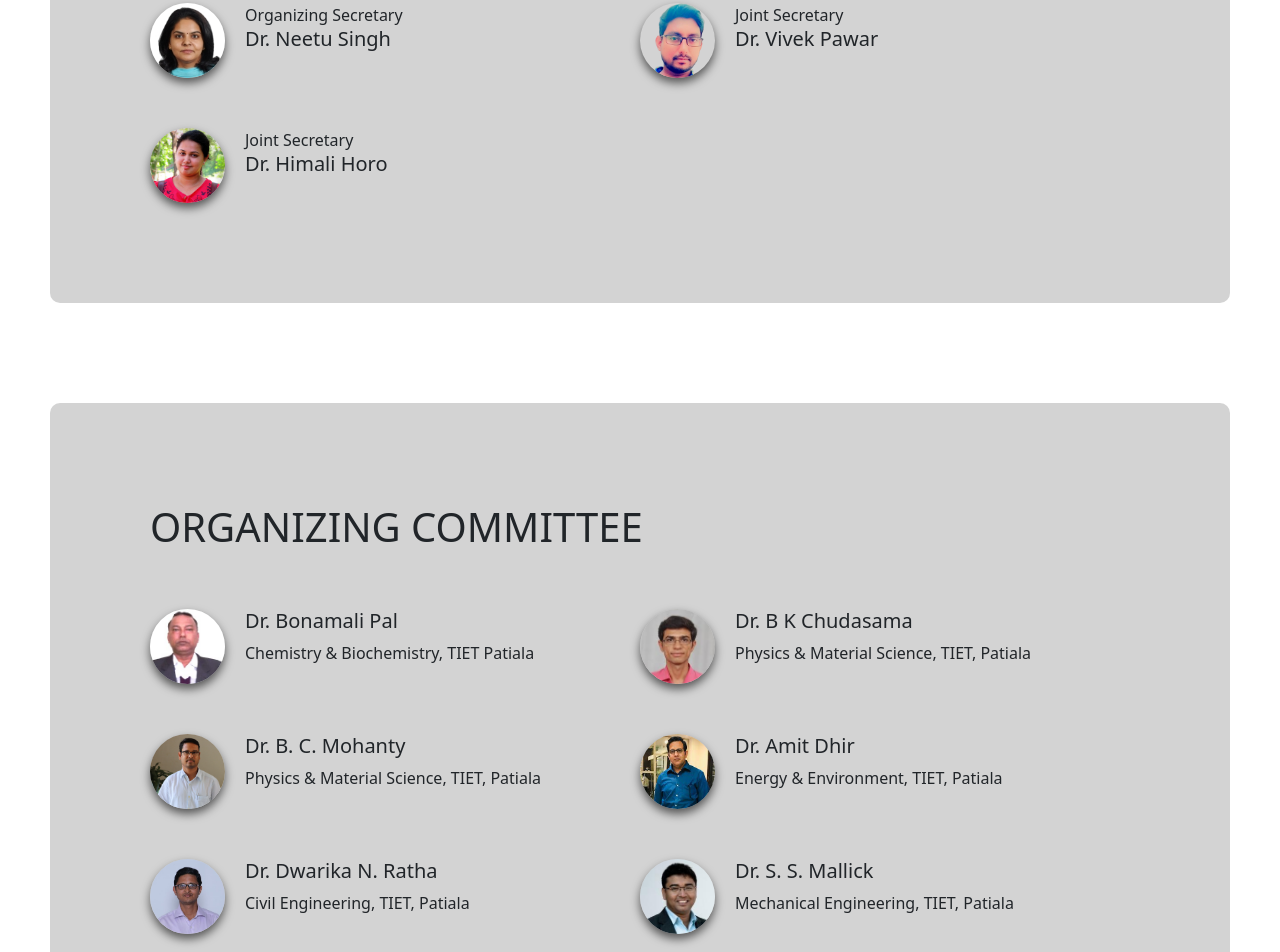
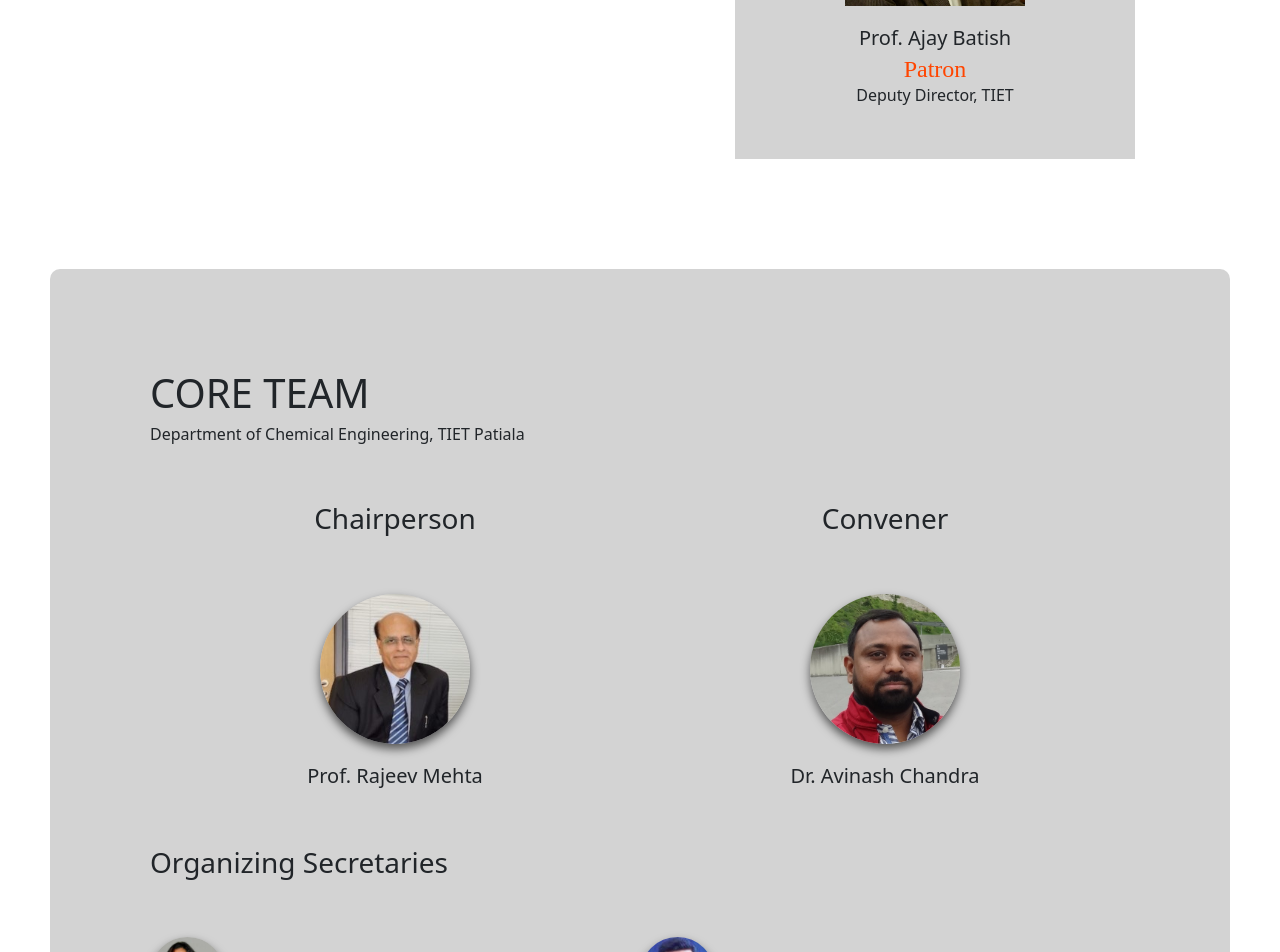
Before and after one commit to Sharathchandra345/SDCEE-2024, a React (Create React App) app in the folder client/: page / in a window 1280 px wide. Shown: the part 3140-4092 px from the top of the page. Built offline with nearby package versions, Linux system fonts and the light colour scheme.

Commit message:
venue changed, core team design updated

```diff
--- a/client/src/App.js
+++ b/client/src/App.js
@@ -10,6 +10,7 @@ import Six from "./Components/Six/Six";
 import Committee from "./Components/Committee/Committee";
 import Registration from "./pages/registration";
 import { BrowserRouter, Route, Routes } from "react-router-dom";
+import Speakers from "./Components/Speakers/Speakers";
 
 function App() {
   return (
@@ -32,8 +33,9 @@ function Home() {
       <Hero />
       <Two />
       <Three />
+      {/* <Speakers/> */}
+      <Four />
       <Committee />
-      <Four />
       <Five />
       <Six />
     </>
--- a/client/src/Components/Committee/Comittee.css
+++ b/client/src/Components/Committee/Comittee.css
@@ -20,7 +20,7 @@
 }
 
 .patron {
-  height: 300px;
+  height: 400px;
   aspect-ratio: 1;
   background-color: lightgray;
   margin-top: 120px;
@@ -31,6 +31,13 @@
   justify-content: center;
   align-items: center;
   z-index: 100;
+}
+
+.patronname{
+  margin: 0px;
+  padding: 00px;
+
+  margin-top: 20px;
 }
 
 .patronhead {
@@ -50,6 +57,11 @@
   flex-wrap: wrap;
 }
 
+.corehead{
+  flex-basis: 100%;
+  margin-top: 50px;
+}
+
 .orgcommembers {
   width: calc(100%-200px);
   display: flex;
@@ -59,9 +71,16 @@
 
 .orgcommember {
   display: flex;
+  align-items: center;
   flex-grow: 1;
   margin-top: 50px;
   flex-basis: 50%;
+}
+
+.secs{
+  flex-direction: column;
+  justify-content: center;
+  align-items: center;
 }
 
 .orgcommemberimg {
@@ -73,6 +92,11 @@
   box-shadow: 0 5px 10px #00000099;
   object-fit: cover;
   object-position: top;
+}
+
+.secsimg{
+  width: 150px;
+  margin-right: 0;
 }
 
 .othercom {
--- a/client/src/Components/Committee/Committee.js
+++ b/client/src/Components/Committee/Committee.js
@@ -81,6 +81,10 @@ const coreteam = [
     img: require("./images/avinashchandra.jpg"),
     role: "Convener",
   },
+];
+
+const orgsecs = [
+
   {
     name: "Dr. Sangmitra Barman",
     img: require("./images/sanghita.jpg"),
@@ -95,7 +99,11 @@ const coreteam = [
     name: "Dr. Neetu Singh",
     img: require("./images/neetusingh.jpg"),
     role: "Organizing Secretary",
-  },
+  }
+
+]
+
+const jointsecs = [
   {
     name: "Dr. Vivek Pawar",
     img: require("./images/vivekpawar.jpg"),
@@ -106,7 +114,7 @@ const coreteam = [
     img: require("./images/himalihoro.jpg"),
     role: "Joint Secretary",
   },
-];
+]
 
 const advcom = [
   { name: "Prof. Shang Dai", department: "University of Leeds, UK" },
@@ -179,8 +187,8 @@ export default function Committee() {
               alt=""
               width={"45%"}
             />
+            <h5 className="patronname">Prof. Padmakumar Nair</h5>
             <h4 className="patronhead">Chief Patron</h4>
-            <h5 className="patronname">Prof. Padmakumar Nair</h5>
             <p className="patronpost">Director, TIET</p>
           </div>
           <div className="patron" style={{ marginTop: "300px" }}>
@@ -189,8 +197,8 @@ export default function Committee() {
               alt=""
               width={"45%"}
             />
+            <h5 className="patronname">Prof. Ajay Batish</h5>
             <h4 className="patronhead">Patron</h4>
-            <h5 className="patronname">Prof. Ajay Batish</h5>
             <p className="patronpost">Deputy Director, TIET</p>
           </div>
         </div>
@@ -203,15 +211,47 @@ export default function Committee() {
           </div>
 
           <div className="orgcommembers">
+
             {coreteam.map((member, i) => (
+              <div className="orgcommember secs">
+                <div>
+                  <h3>{member.role}</h3>
+                </div>
+              </div>
+            ))}
+
+            {coreteam.map((member, i) => (
+              <div className="orgcommember secs">
+                <img src={member.img} alt="" className="orgcommemberimg secsimg" />
+                <div>
+                  <h5 style={{marginTop: "20px"}}>{member.name}</h5>
+                </div>
+              </div>
+            ))}
+
+            <h3 className="corehead">Organizing Secretaries</h3>
+
+            {orgsecs.map((member, i) => (
               <div className="orgcommember">
                 <img src={member.img} alt="" className="orgcommemberimg" />
                 <div>
-                  <p>{member.role}</p>
                   <h5>{member.name}</h5>
                 </div>
               </div>
             ))}
+
+            <h3 className="corehead">Joint Secretaries</h3>
+
+            {jointsecs.map((member, i) => (
+              <div className="orgcommember">
+                <img src={member.img} alt="" className="orgcommemberimg" />
+                <div>
+                  <h5>{member.name}</h5>
+                </div>
+              </div>
+            ))}
+
+
           </div>
         </div>
 
--- /dev/null
+++ b/client/src/Components/Speakers/Speakers.css
@@ -0,0 +1,37 @@
+.speakers{
+    margin: 100px 0;
+
+    display: flex;
+    flex-direction: column;
+    align-items: center;
+}
+
+.speakercont{
+    width: 100%;
+    margin-top: 100px;
+
+    display: flex;
+    flex-wrap: wrap;
+    justify-content: space-evenly;
+
+    background-color: teal;
+}
+
+.onespeaker{
+    margin-bottom: 75px;
+    flex-basis: 40%;
+    background-color: brown;
+
+    display: flex;
+    flex-direction: column;
+    align-items: center;
+}
+
+.speakerimg{
+    width: 150px;
+    aspect-ratio: 1;
+
+    background-color: green;
+    border-radius: 100px;
+    margin-bottom: 10px;
+}
--- /dev/null
+++ b/client/src/Components/Speakers/Speakers.js
@@ -0,0 +1,33 @@
+import React from 'react'
+import "./Speakers.css"
+
+export default function Speakers() {
+  return (
+    <div className="wrapper">
+
+        <div className="speakers">
+          <div>
+            <h1>Keynote Speakers</h1>
+          </div>
+
+          <div className="speakercont">
+            <div className="onespeaker">
+                <div className="speakerimg"></div>
+                <h3>NAME</h3>
+                <h5>NAME</h5>
+            </div>
+
+            <div className="onespeaker">
+                <div className="speakerimg"></div>
+            </div>
+
+            <div className="onespeaker">
+                <div className="speakerimg"></div>
+            </div>
+
+          </div>
+        </div>
+
+    </div>
+  )
+}
```
